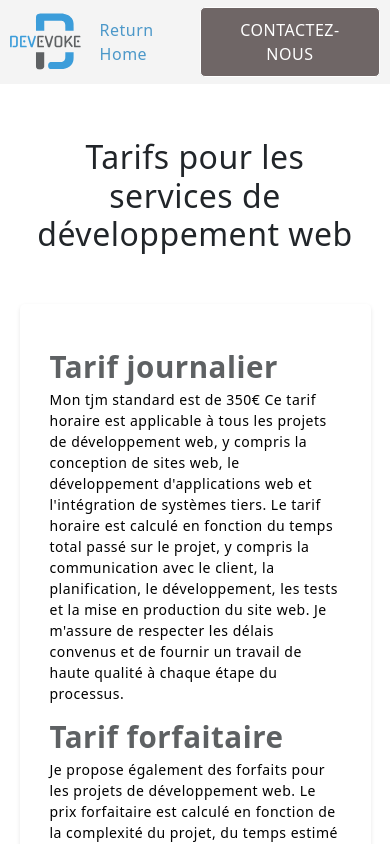
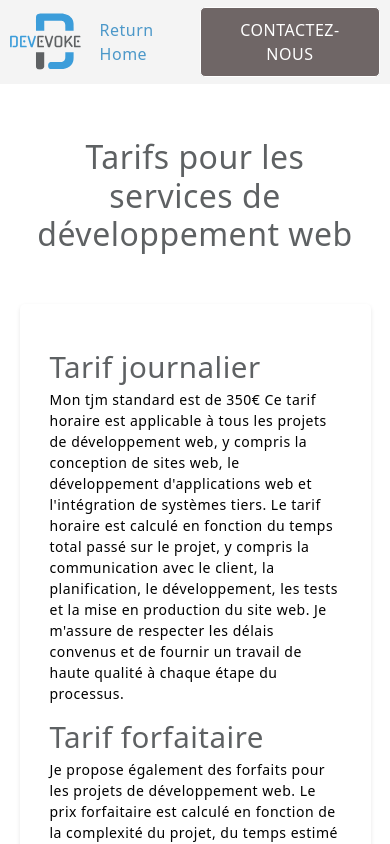
Before and after one commit to Dwfaradji/freelance, a Next.js app: page /tarif in a window 390 px wide. Shown: the top 844 px of the page. Built offline with nearby package versions, Linux system fonts and the light colour scheme.

Commit message:
ajust mobile css

```diff
--- a/src/app/Components/PagesInfo/PagesInfo.scss
+++ b/src/app/Components/PagesInfo/PagesInfo.scss
@@ -7,6 +7,8 @@
 
     h1 {
       font-size: 2em;
+      color: #5e6163;
+      font-weight: 500;
     }
 
     p {
@@ -15,7 +17,7 @@
   }
 
   h2 {
-    font-weight: 700;
+    font-weight: 400;
     margin: 15px 0 5px 0;
   }
 
@@ -38,6 +40,7 @@
     }
   }
 }
+
 @media screen and (max-width: 768px) {
   .container-pages-info {
     .tarifs-section {
```
